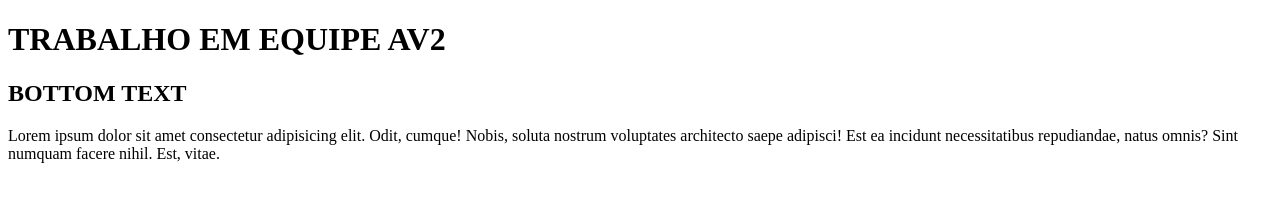
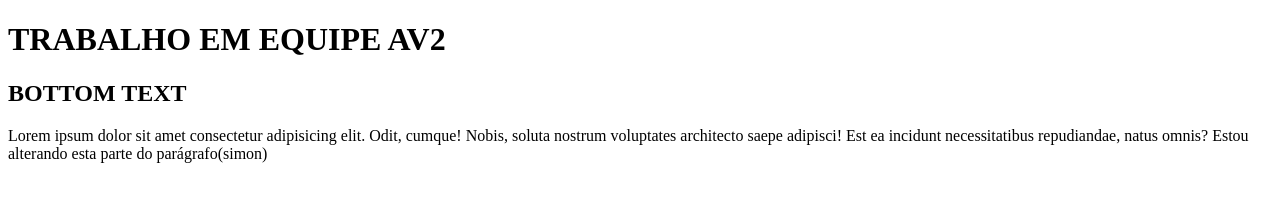
Before and after one commit to Cauettt/AmbientesTrabalho, a plain HTML site: page index.html in a window 1280 px wide. Drawn offline with Linux system fonts and the light colour scheme.

Commit message:
fix: alterando erro no parágrafo

```diff
--- a/index.html
+++ b/index.html
@@ -8,6 +8,6 @@
 <body>
     <h1>TRABALHO EM EQUIPE AV2</h1>
     <h2>BOTTOM TEXT</h2>
-    <p>Lorem ipsum dolor sit amet consectetur adipisicing elit. Odit, cumque! Nobis, soluta nostrum voluptates architecto saepe adipisci! Est ea incidunt necessitatibus repudiandae, natus omnis? Sint numquam facere nihil. Est, vitae.</p>
+    <p>Lorem ipsum dolor sit amet consectetur adipisicing elit. Odit, cumque! Nobis, soluta nostrum voluptates architecto saepe adipisci! Est ea incidunt necessitatibus repudiandae, natus omnis? Estou alterando esta parte do parágrafo(simon)</p>
 </body>
 </html>
```
